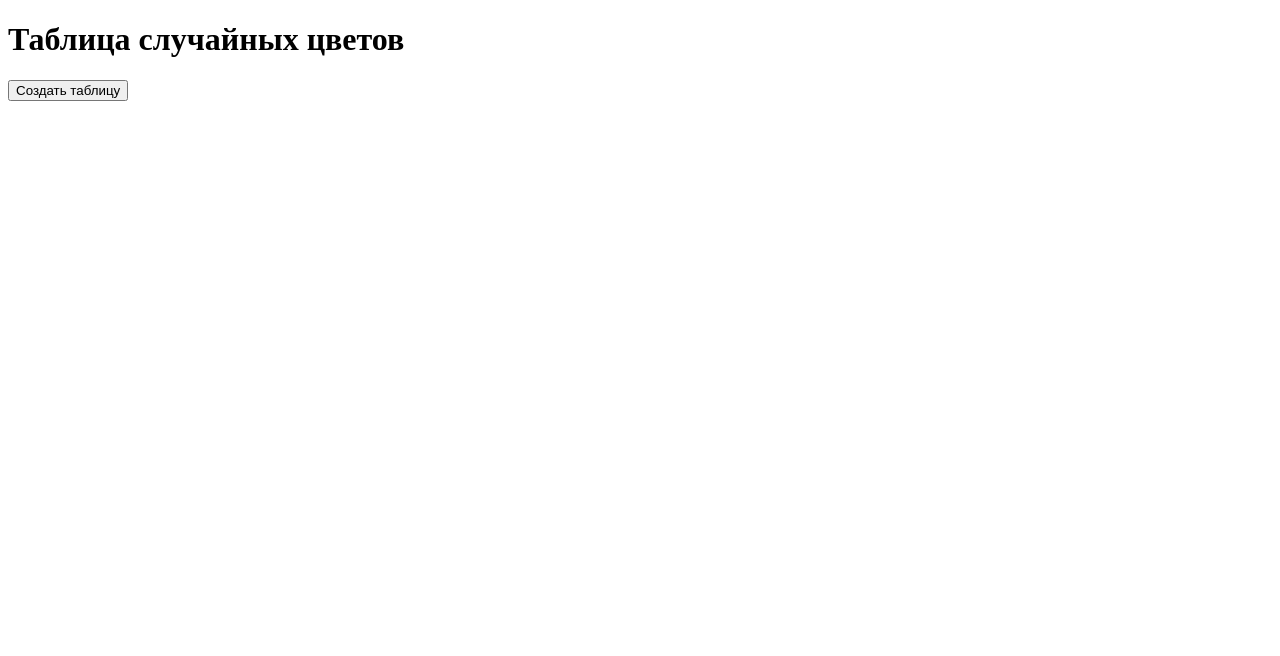
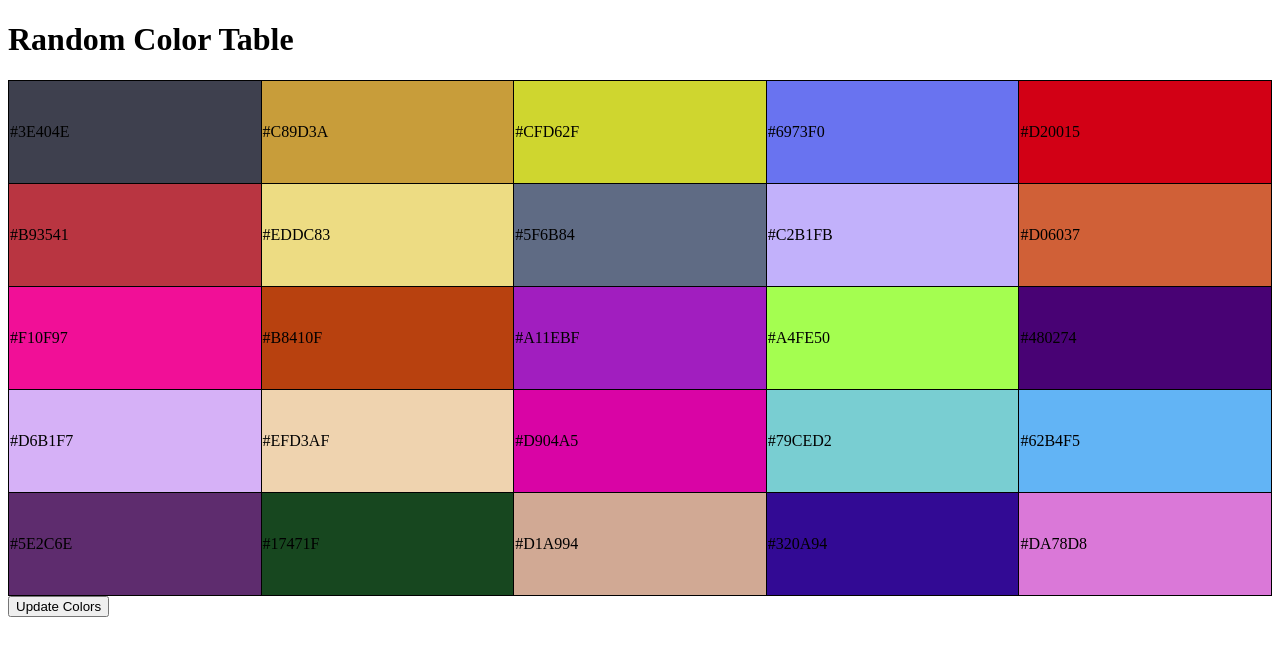
Before and after one commit to MaximAhremenkov/polubvix, a plain HTML site: page index.html in a window 1280 px wide. Drawn offline with Linux system fonts and the light colour scheme.

Commit message:
index.html

```diff
--- a/index.html
+++ b/index.html
@@ -1,41 +1,58 @@
 <!DOCTYPE html>
-<html>
+<html lang="en">
 <head>
-  <title>Таблица случайных цветов</title>
+    <meta charset="UTF-8">
+    <meta name="viewport" content="width=device-width, initial-scale=1.0">
+    <title>Color Table</title>
     <style>
         table {
             border-collapse: collapse;
+            width: 100%;
         }
         td {
-      width: 50px;
-      height: 50px;
+            width: 100px;
+            height: 100px;
             border: 1px solid black;
         }
     </style>
+</head>
+<body>
+    <h1>Random Color Table</h1>
+    <table id="colorTable"></table>
+    <button onclick="updateColors()">Update Colors</button>
+
     <script>
-    function generateTable() {
-      var table = document.getElementById("colorTable");
+        function getRandomColor() {
+            var letters = '0123456789ABCDEF';
+            var color = '#';
+            for (var i = 0; i < 6; i++) {
+                color += letters[Math.floor(Math.random() * 16)];
+            }
+            return color;
+        }
+
+        function updateColors() {
+            var table = document.getElementById('colorTable');
             for (var i = 0; i < 5; i++) {
-        var row = table.insertRow();
                 for (var j = 0; j < 5; j++) {
-          var cell = row.insertCell();
-          var color = generateRandomColor();
+                    var cell = table.rows[i].cells[j];
+                    var color = getRandomColor();
                     cell.style.backgroundColor = color;
                     cell.innerHTML = color;
                 }
             }
         }
-    function generateRandomColor() {
-      var r = Math.round(255 * Math.random()).toString(16);
-      var g = Math.round(255 * Math.random()).toString(16);
-      var b = Math.round(255 * Math.random()).toString(16);
-      return "#" + r + g + b;
+
+        var table = document.getElementById('colorTable');
+        for (var i = 0; i < 5; i++) {
+            var row = table.insertRow();
+            for (var j = 0; j < 5; j++) {
+                var cell = row.insertCell();
+                var color = getRandomColor();
+                cell.style.backgroundColor = color;
+                cell.innerHTML = color;
+            }
         }
     </script>
-</head>
-<body>
-  <h1>Таблица случайных цветов</h1>
-  <button onclick="generateTable()">Создать таблицу</button>
-  <table id="colorTable"></table>
 </body>
 </html>
```
Lines whose indentation alone changed are shown as unchanged.
